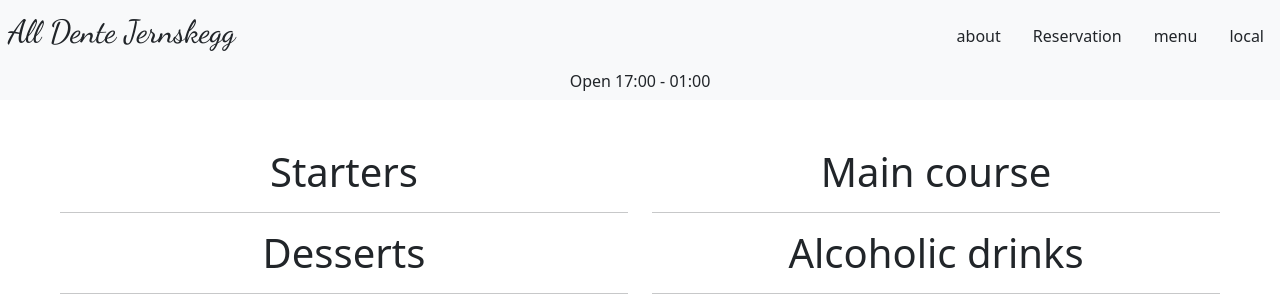
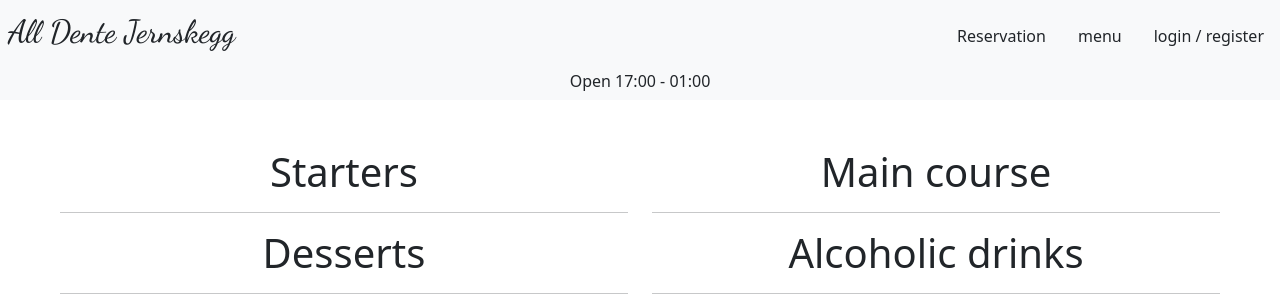
Before and after one commit to Jernskegg/ci-portfolio-project-4, a Django app: page /menu/ in a window 1280 px wide. Shown: the top 300 px of the page. Run offline with Django 3.2, Linux system fonts and the light colour scheme; data that the repository does not hold is empty.

Commit message:
Refactor: Remove about.html

```diff
--- a/all_dente_jernskegg/settings.py
+++ b/all_dente_jernskegg/settings.py
@@ -28,7 +28,7 @@ TEMPLATES_DIR = os.path.join(BASE_DIR, 'templates')
 SECRET_KEY = os.environ.get('SECRET_KEY')
 
 # SECURITY WARNING: don't run with debug turned on in production!
-DEBUG = False
+DEBUG = True
 
 ALLOWED_HOSTS = ['all-dente-jernskegg.herokuapp.com', 'localhost', '127.0.0.1']
 
--- a/templates/base/base.html
+++ b/templates/base/base.html
@@ -26,24 +26,18 @@
         </a>
         <ul class="nav justify-content-end d-none d-md-flex">
             <li class="nav-item">
-                <a class="nav-link text-dark" href="#">about</a>
-            </li>
-            <li class="nav-item">
                 <a class="nav-link text-dark" href="{% url 'reservation' %}">Reservation</a>
             </li>
             <li class="nav-item">
                 <a class="nav-link text-dark" href="{% url 'menu' %}">menu</a>
             </li>
             <li class="nav-item">
-                <a class="nav-link text-dark" href="#">local</a>
+                <a class="nav-link text-dark" href="#">login / register</a>
             </li>
         </ul>
         <a class="nav-link d-md-none dropdown-toggle text-dark" data-bs-toggle="dropdown" href="#" role="button"
             aria-expanded="false">More</a>
         <ul class="dropdown-menu col-12 d-md-none">
-            <li>
-                <a class="dropdown-item text-center text-dark" href="#">about</a>
-            </li>
             <li>
                 <a class="dropdown-item text-center text-dark" href="{% url 'reservation' %}">Reservation</a>
             </li>
@@ -51,7 +45,7 @@
                 <a class="dropdown-item text-center text-dark" href="{% url 'menu' %}">menu</a>
             </li>
             <li>
-                <a class="dropdown-item text-center text-dark" href="#">local</a>
+                <a class="dropdown-item text-center text-dark" href="#">login / register</a>
             </li>
         </ul>
     </nav>
```
